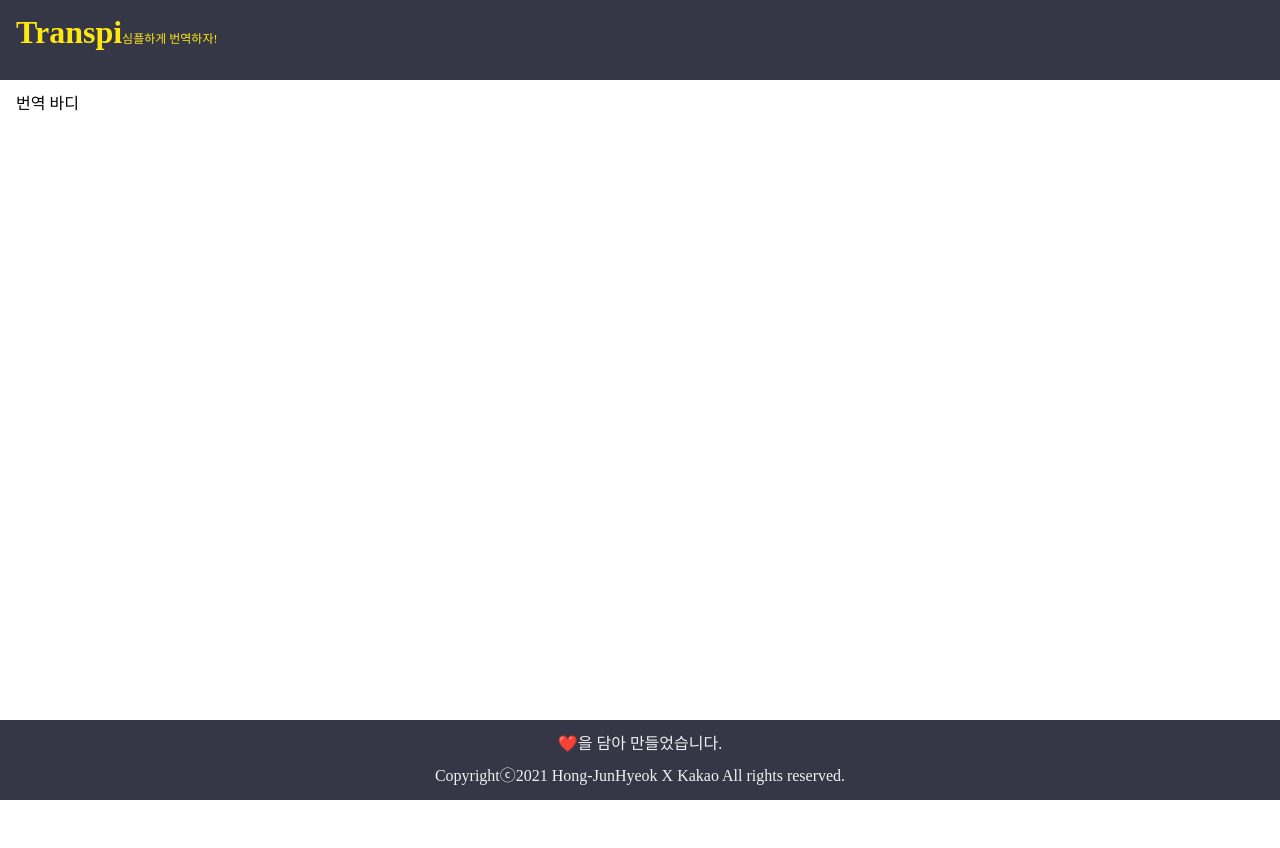
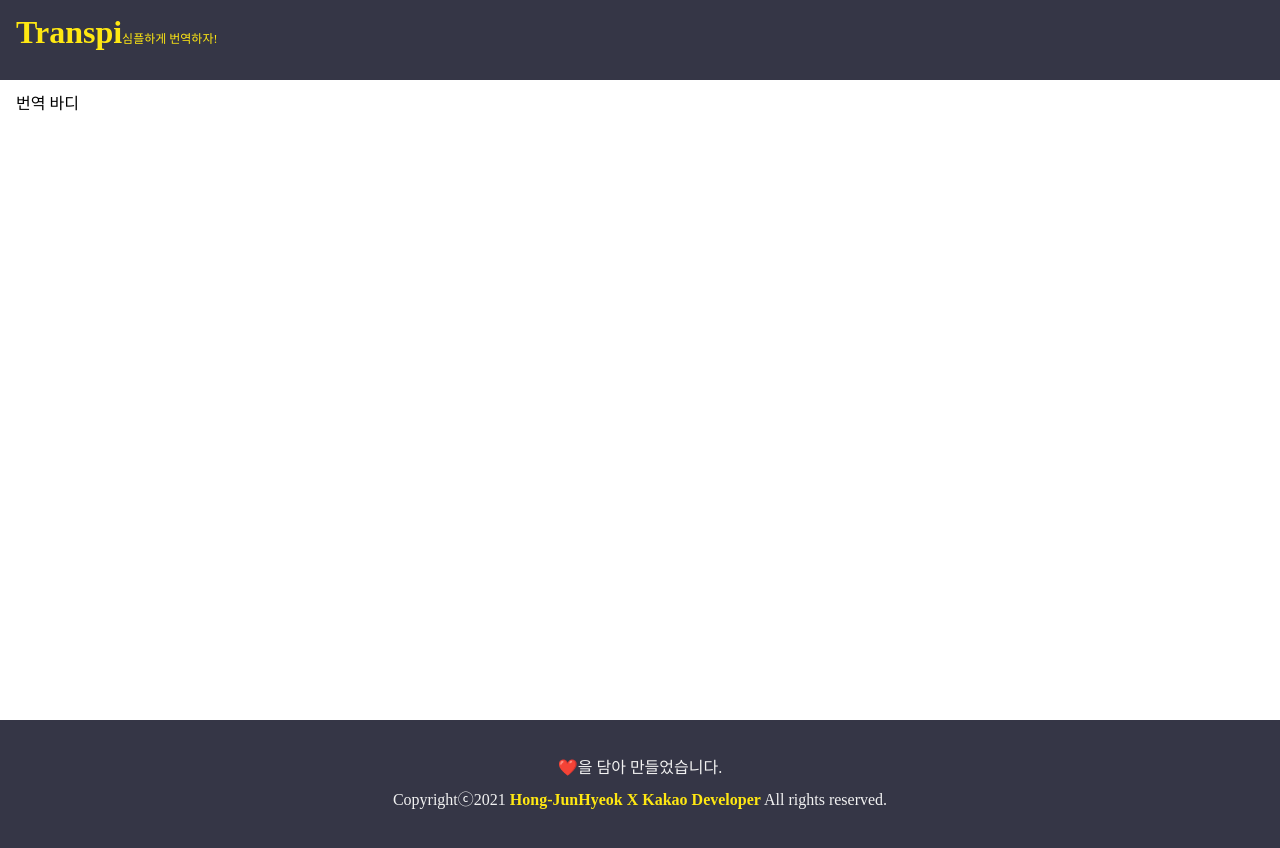
Before and after one commit to Hong-JunHyeok/Transpi, a React (Create React App) app: page / in a window 1280 px wide. Before the commit the page ends 800 px from the top, so only its background shows below. Built offline with nearby package versions, Linux system fonts and the light colour scheme; no server answers.

Commit message:
[ADD]fetching success

```diff
--- a/src/components/App.js
+++ b/src/components/App.js
@@ -1,11 +1,24 @@
-import React from "react"
+import React, { useEffect, useState } from "react"
 import "styles/reset.css"
 import Footer from "./Common/Footer/Footer"
 import NavBar from "./Common/NavBar/NavBar"
 import { intro } from "data/footerInfo.json"
 import styled from "styled-components"
+import { axiosRequest } from "lib/axiosRequest"
+import { queryStyle } from "lib/queryStyle"
 
 function App() {
+    const [srcLang, setSrcLang] = useState("kr")
+    const [targetLang, setTargetLang] = useState("en")
+    const [query, setQuery] = useState("안녕")
+    useEffect(() => {
+        request()
+    }, [])
+
+    const request = async () => {
+        await axiosRequest(queryStyle(srcLang, targetLang, query))
+    }
+
     return (
         <>
             <NavBar title={"Transpi"} />
--- a/src/components/Common/Footer/Footer.jsx
+++ b/src/components/Common/Footer/Footer.jsx
@@ -7,7 +7,9 @@ function Footer({ intro }) {
         <FooterDiv color={"#353646"}>
             <IntroDiv>{intro}</IntroDiv>
             <CopyrightDiv>
-                Copyrightⓒ{getCurrentYear()} Hong-JunHyeok X Kakao All rights reserved.
+                Copyrightⓒ{getCurrentYear()}{" "}
+                <HighLight color={"#ffe812"}>Hong-JunHyeok X Kakao Developer</HighLight> All rights
+                reserved.
             </CopyrightDiv>
         </FooterDiv>
     )
@@ -21,6 +23,7 @@ const FooterDiv = styled.div`
     justify-content: center;
     align-items: center;
     flex-direction: column;
+    padding: 4rem;
 `
 const IntroDiv = styled.div`
     color: #f2f2f2;
@@ -30,5 +33,9 @@ const IntroDiv = styled.div`
 const CopyrightDiv = styled.div`
     color: #f2f2f2;
 `
+const HighLight = styled.span`
+    color: ${(props) => props.color};
+    font-weight: bold;
+`
 
 export default Footer
--- /dev/null
+++ b/src/lib/axiosRequest.js
@@ -0,0 +1,13 @@
+import { API_KEY, URL } from "config/config.json"
+import axios from "axios"
+
+export const axiosRequest = async (query) => {
+    console.log(`${URL}?${query}`)
+    const response = await axios.get(`${URL}?${query}`, {
+        headers: {
+            Authorization: `KakaoAK ${API_KEY}`,
+        },
+    })
+    const data = response.data
+    console.log(data)
+}
--- a/src/lib/index.js
+++ /dev/null
@@ -1 +0,0 @@
-export { default } from "./getCurrentYear"
--- /dev/null
+++ b/src/lib/queryStyle.js
@@ -0,0 +1,4 @@
+export const queryStyle = (src_lang, target_lang, query) => {
+    const styledQuery = `src_lang=${src_lang}&target_lang=${target_lang}&query=${query}`
+    return styledQuery
+}
```
